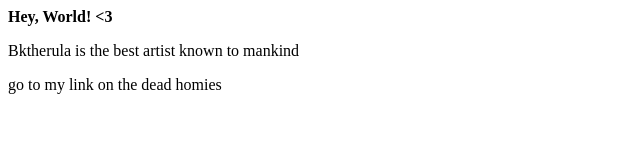
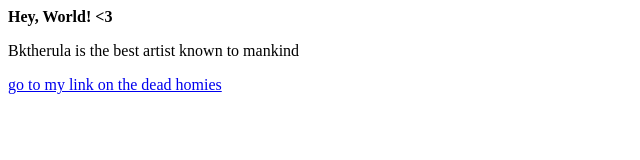
Before and after one commit to therulafr/myfirstwebpageongithub, a plain HTML site: page index.html in a window 1280 px wide. Shown: the whole page, without its empty margins (0-640 px from the left). Drawn offline with Linux system fonts and the light colour scheme.

Commit message:
i actually added the link this time

```diff
--- a/index.html
+++ b/index.html
@@ -1,4 +1,3 @@
 <strong> Hey, World! <3</strong>
 <p>Bktherula is the best artist known to mankind </p>
-<a href="2secondpage.html">
-</a>go to my link on the dead homies </a>
+<a href="2secondpage.html">go to my link on the dead homies </a>
```
